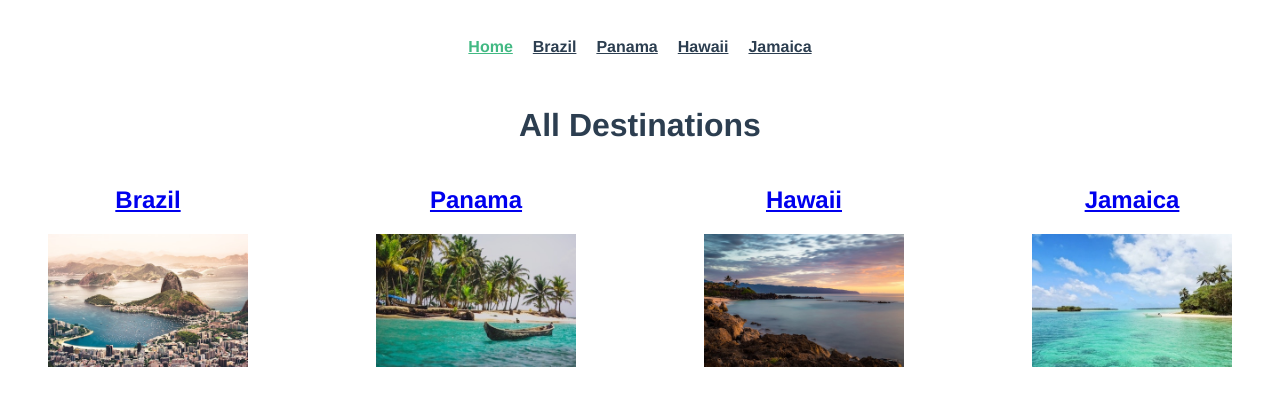
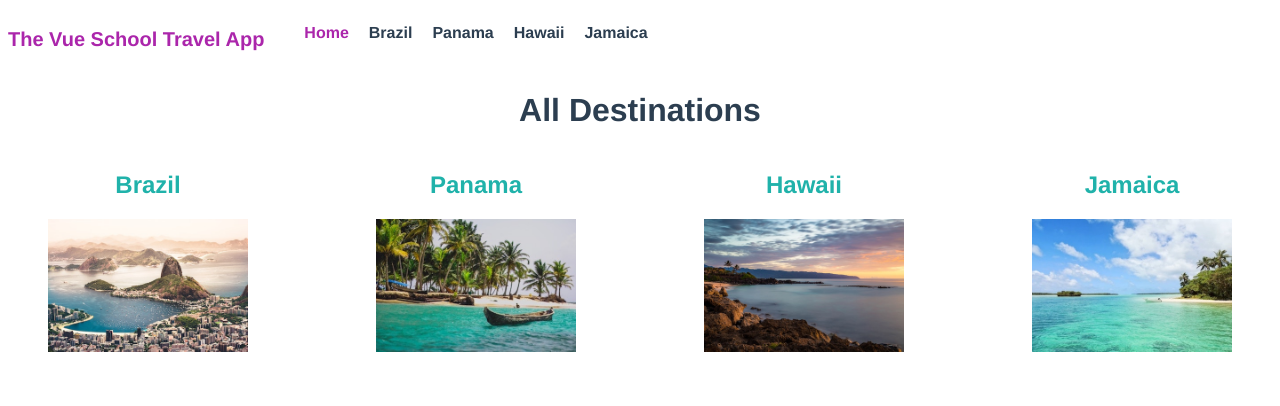
Before and after one commit to Carol111/vue-scholl-travel-app, a Vue app: page /destination/1 in a window 1280 px wide. Shown: the top 406 px of the page. Built offline with nearby package versions, Linux system fonts and the light colour scheme.

Commit message:
9: dinamic routes and pages

```diff
--- a/src/App.vue
+++ b/src/App.vue
@@ -1,16 +1,18 @@
 <template>
   <div id="app">
-    <div id="nav">
-      <router-link to="/">Home</router-link>
-      <router-link to="/brazil">Brazil</router-link>
-      <router-link to="/panama">Panama</router-link>
-      <router-link to="/hawaii">Hawaii</router-link>
-      <router-link to="/jamaica">Jamaica</router-link>
-    </div>
-    <router-view />
+    <TheNavigation />
+    <router-view :key="$route.path" />
   </div>
 </template>
+<script>
+import TheNavigation from "@/components/TheNavigation";
 
+export default {
+  components: {
+    TheNavigation
+  }
+};
+</script>
 <style>
 #app {
   font-family: Avenir, Helvetica, Arial, sans-serif;
@@ -19,18 +21,4 @@
   text-align: center;
   color: #2c3e50;
 }
-
-#nav {
-  padding: 30px;
-}
-
-#nav a {
-  font-weight: bold;
-  color: #2c3e50;
-  padding: 0 10px;
-}
-
-#nav a.router-link-exact-active {
-  color: #42b983;
-}
 </style>
--- /dev/null
+++ b/src/components/TheNavigation.vue
@@ -0,0 +1,80 @@
+<template>
+  <nav id="nav">
+    <p class="logo">The Vue School Travel App</p>
+    <ul class="nav-links">
+      <li class="links">
+        <router-link to="/">
+          Home
+        </router-link>
+      </li>
+      <li
+        v-for="destination in destinations"
+        :key="destination.name"
+        class="links"
+      >
+        <router-link
+          :to="{
+            name: 'DestinationDetails',
+            params: { id: destination.id }
+          }"
+        >
+          {{ destination.name }}
+        </router-link>
+      </li>
+    </ul>
+  </nav>
+</template>
+
+<script>
+import store from "@/store.js";
+export default {
+  data() {
+    return {
+      destinationId: this.$route.params.id,
+      destinations: store.destinations
+    };
+  },
+  computed: {
+    destination() {
+      return store.destinations.find(
+        destination => destination.id === this.destinationId
+      );
+    }
+  }
+};
+</script>
+
+<style scoped>
+#nav {
+  display: flex;
+}
+
+#nav a {
+  color: #2c3e50;
+  text-decoration: none;
+  font-weight: bold;
+}
+
+#nav a.vue-school-active-class {
+  color: #ab26ab;
+}
+
+.nav-links {
+  display: flex;
+}
+
+.links {
+  padding-right: 20px;
+  list-style: none;
+}
+
+.links:hover {
+  text-decoration: underline;
+}
+
+.logo {
+  font-size: 20px;
+  color: #ab26ab;
+  font-weight: bold;
+}
+</style>
--- a/src/router/index.js
+++ b/src/router/index.js
@@ -1,8 +1,10 @@
 import Vue from "vue";
 import VueRouter from "vue-router";
-import Home from "../views/Home.vue";
+import Home from "../views/Home";
 
 Vue.use(VueRouter);
+
+const linkExactActiveClass = "vue-school-active-class";
 
 const routes = [
   {
@@ -11,46 +13,18 @@ const routes = [
     component: Home
   },
   {
-    path: "/about",
-    name: "About",
-    // route level code-splitting
-    // this generates a separate chunk (about.[hash].js) for this route
-    // which is lazy-loaded when the route is visited.
+    path: "/details/:id",
+    name: "DestinationDetails",
     component: function() {
-      return import(/* webpackChunkName: "about" */ "../views/About.vue");
-    }
-  },
-  {
-    path: "/brazil",
-    name: "Brazil",
-    component: function() {
-      return import(/* webpackChunkName: "brazil" */ "../views/Brazil.vue");
-    }
-  },
-  {
-    path: "/hawaii",
-    name: "Hawaii",
-    component: function() {
-      return import(/* webpackChunkName: "hawaii" */ "../views/Hawaii.vue");
-    }
-  },
-  {
-    path: "/jamaica",
-    name: "Jamaica",
-    component: function() {
-      return import(/* webpackChunkName: "jamaica" */ "../views/Jamaica.vue");
-    }
-  },
-  {
-    path: "/panama",
-    name: "Panama",
-    component: function() {
-      return import(/* webpackChunkName: "panama" */ "../views/Panama.vue");
+      return import(
+        /* webpackChunkName: "destinationDetails" */ "../views/DestinationDetails"
+      );
     }
   }
 ];
 
 const router = new VueRouter({
+  linkExactActiveClass,
   routes
 });
 
--- a/src/views/About.vue
+++ /dev/null
@@ -1,5 +0,0 @@
-<template>
-  <div class="about">
-    <h1>This is an about page</h1>
-  </div>
-</template>
--- a/src/views/Brazil.vue
+++ /dev/null
@@ -1,5 +0,0 @@
-<template>
-  <div>
-    <h2>Brazil</h2>
-  </div>
-</template>
--- /dev/null
+++ b/src/views/DestinationDetails.vue
@@ -0,0 +1,46 @@
+<template>
+  <section class="destination">
+    <h1>{{ destination.name }}</h1>
+    <div class="destination-details">
+      <img
+        :src="require(`@/assets/${destination.image}`)"
+        :alt="destination.name"
+      />
+      <p>{{ destination.description }}</p>
+    </div>
+  </section>
+</template>
+<script>
+import store from "@/store.js";
+export default {
+  data() {
+    return {
+      destinationId: this.$route.params.id
+    };
+  },
+  computed: {
+    destination() {
+      return store.destinations.find(
+        destination => destination.id === this.destinationId
+      );
+    }
+  }
+};
+</script>
+<style scoped>
+img {
+  max-width: 400px;
+  height: auto;
+  width: 100%;
+  max-height: 300px;
+}
+.destination-details {
+  display: flex;
+  justify-content: space-between;
+}
+p {
+  margin: 0 40px;
+  font-size: 16px;
+  text-align: left;
+}
+</style>
--- a/src/views/Hawaii.vue
+++ /dev/null
@@ -1,5 +0,0 @@
-<template>
-  <div>
-    <h2>Hawaii</h2>
-  </div>
-</template>
--- a/src/views/Home.vue
+++ b/src/views/Home.vue
@@ -5,11 +5,15 @@
     </h1>
     <div class="destinations">
       <div v-for="destination in destinations" :key="destination.name">
-        <router-link :to="destination.slug">
+        <router-link
+          :to="{ name: 'DestinationDetails', params: { id: destination.id } }"
+        >
           <h2>{{ destination.name }}</h2>
         </router-link>
         <figure>
-          <router-link :to="destination.name">
+          <router-link
+            :to="{ name: 'DestinationDetails', params: { id: destination.id } }"
+          >
             <img
               :src="require(`@/assets/${destination.image}`)"
               :alt="destination.name"
@@ -47,4 +51,12 @@ img {
   display: flex;
   justify-content: space-between;
 }
+a {
+  color: lightseagreen;
+  text-decoration: none;
+}
+a:hover,
+a:visited {
+  text-decoration: underline;
+}
 </style>
--- a/src/views/Jamaica.vue
+++ /dev/null
@@ -1,5 +0,0 @@
-<template>
-  <div>
-    <h2>Jamaica</h2>
-  </div>
-</template>
--- a/src/views/Panama.vue
+++ /dev/null
@@ -1,5 +0,0 @@
-<template>
-  <div>
-    <h2>Panama</h2>
-  </div>
-</template>
```
